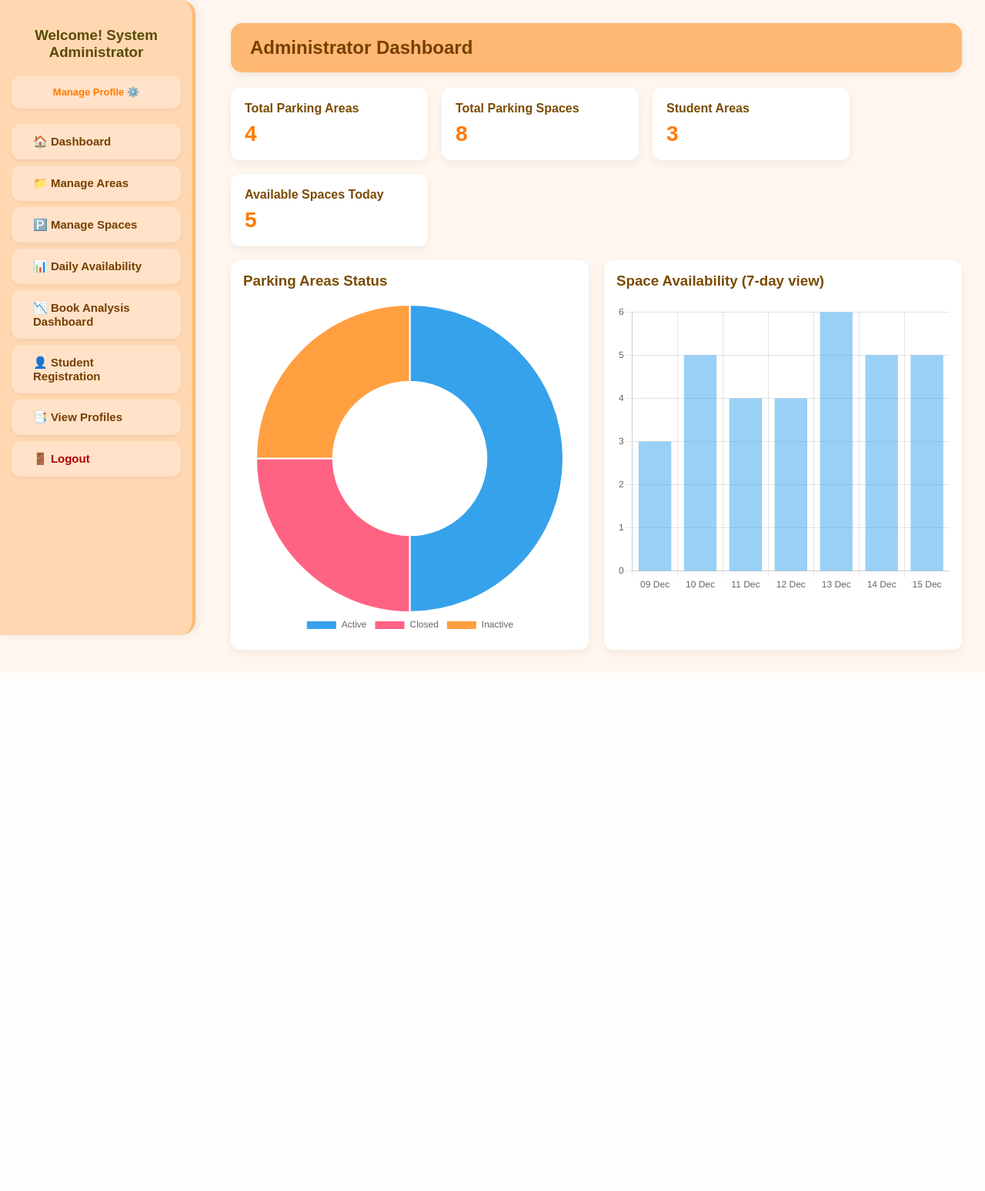
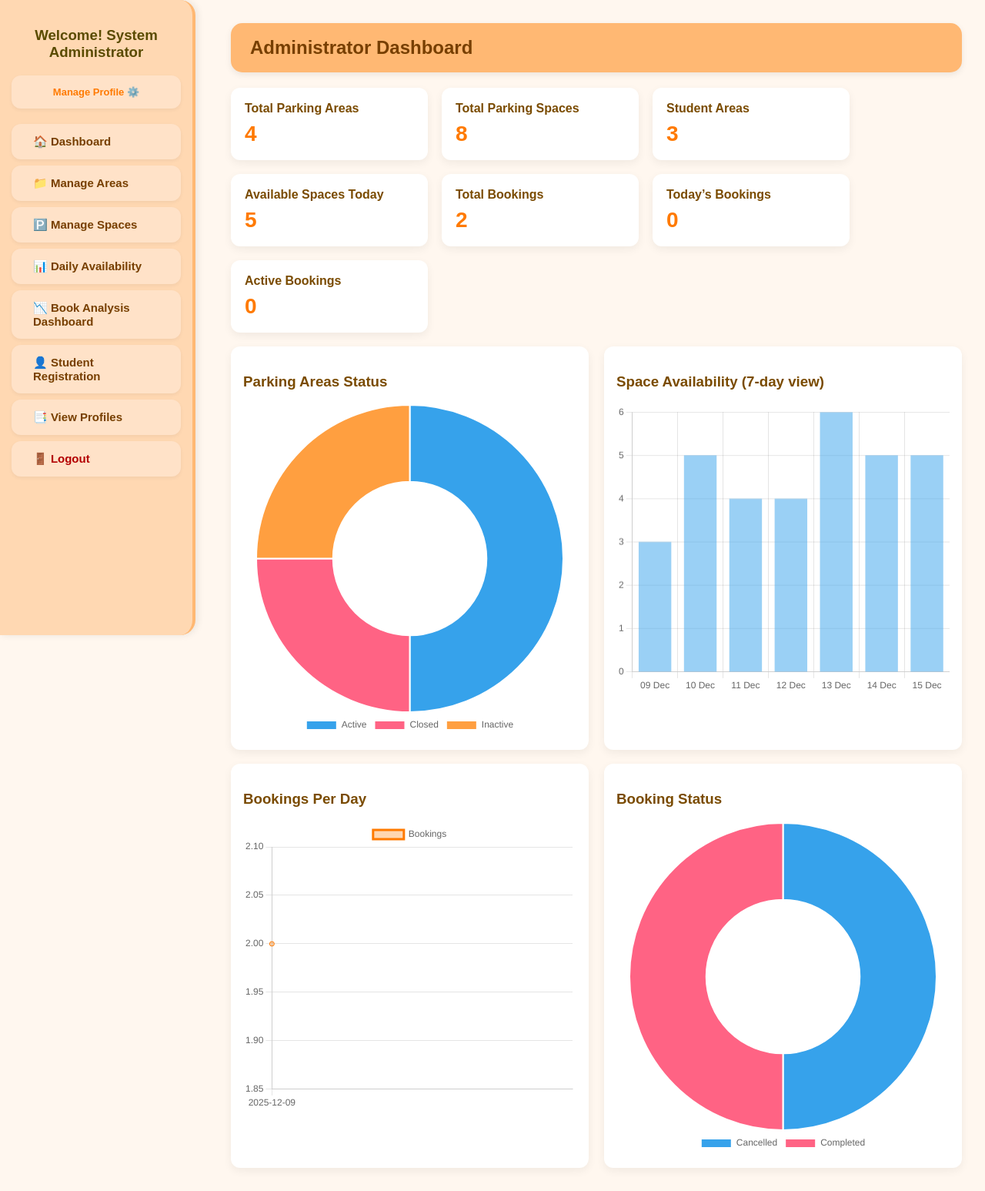
Before and after one commit to nanazailani/FKPark, a PHP site: page /FKPark/Module2/admin_dashboard.php in a window 1280 px wide. Shown: the whole page at 77% size. Before the commit the page ends 874 px from the top, so only its background shows below. Run offline with PHP 8.4, Linux system fonts and the light colour scheme; a user stored in the database is signed in; data comes from the database, SQL or seed files in the repository.

Commit message:
admin dahsboard update

```diff
--- a/Module2/admin_dashboard.php
+++ b/Module2/admin_dashboard.php
@@ -1,11 +1,13 @@
 <?php
 require '../config.php';
 if (session_status() === PHP_SESSION_NONE) session_start();
-//clear cache
+
+/* ================= CACHE CONTROL (UNCHANGED) ================= */
 header("Cache-Control: no-store, no-cache, must-revalidate, max-age=0");
 header("Pragma: no-cache");
 header("Expires: 0");
 
+/* ================= YOUR EXISTING FUNCTIONS ================= */
 function fetch_one($conn, $sql, $types = '', $params = []) {
     $stmt = $conn->prepare($sql);
     if (!$stmt) return 0;
@@ -17,6 +19,7 @@ function fetch_one($conn, $sql, $types = '', $params = []) {
     return $row ? $row[0] : 0;
 }
 
+/* ================= YOUR EXISTING COUNTS ================= */
 $total_areas   = fetch_one($conn, "SELECT COUNT(*) FROM parking_area");
 $total_spaces  = fetch_one($conn, "SELECT COUNT(*) FROM parking_space");
 $student_areas = fetch_one($conn, "SELECT COUNT(*) FROM parking_area WHERE AreaType = 'Student'");
@@ -28,9 +31,7 @@ $available_spaces = fetch_one($conn, "
     WHERE ss.StatusName = 'Available'
 ");
 
-/* Area status (grouped by StatusID / StatusName) */
-$area_status_labels = [];
-$area_status_data = [];
+/* ================= YOUR EXISTING AREA STATUS ================= */
 $area_status_labels = [];
 $area_status_data = [];
 
@@ -45,18 +46,56 @@ while ($r = $res->fetch_assoc()) {
     $area_status_data[] = (int)$r['cnt'];
 }
 
-while ($r = $res->fetch_assoc()) {
-    $area_status_labels[] = $r['name'];
-    $area_status_data[] = (int)$r['cnt'];
-}
-
-/* simple 7-day trend around current available spaces */
+/* ================= YOUR EXISTING TREND ================= */
 $trend_labels = [];
 $trend_values = [];
 $base = max(0,(int)$available_spaces);
 for ($i=6;$i>=0;$i--) {
     $trend_labels[] = date('d M', strtotime("-{$i} days"));
     $trend_values[] = max(0, $base + rand(-2,2));
+}
+
+/* ============================================================
+   ===== BOOKING ADDITION (NEW – DOES NOT TOUCH YOUR CODE) =====
+   ============================================================ */
+function count_booking($conn, $sql) {
+    $res = $conn->query($sql)->fetch_row();
+    return $res ? $res[0] : 0;
+}
+
+$total_bookings  = count_booking($conn, "SELECT COUNT(*) FROM booking");
+$today_bookings  = count_booking($conn, "SELECT COUNT(*) FROM booking WHERE BookingDate = CURDATE()");
+$active_bookings = count_booking($conn, "SELECT COUNT(*) FROM booking WHERE Status = 'Active'");
+
+/* Booking per day */
+$booking_dates = [];
+$booking_totals = [];
+
+$res = $conn->query("
+    SELECT BookingDate, COUNT(*) AS total
+    FROM booking
+    GROUP BY BookingDate
+    ORDER BY BookingDate
+");
+
+while ($r = $res->fetch_assoc()) {
+    $booking_dates[] = $r['BookingDate'];
+    $booking_totals[] = (int)$r['total'];
+}
+
+/* Booking status */
+$booking_status_labels = [];
+$booking_status_data = [];
+
+$res = $conn->query("
+    SELECT Status, COUNT(*) AS total
+    FROM booking
+    GROUP BY Status
+");
+
+while ($r = $res->fetch_assoc()) {
+    $booking_status_labels[] = $r['Status'];
+    $booking_status_data[] = (int)$r['total'];
 }
 ?>
 <!doctype html>
@@ -66,6 +105,8 @@ for ($i=6;$i>=0;$i--) {
   <title>Admin Dashboard — Module2</title>
   <link rel="stylesheet" href="../templates/admin_style.css">
   <script src="https://cdn.jsdelivr.net/npm/chart.js"></script>
+
+  <!-- ===== YOUR EXISTING STYLES (UNCHANGED) ===== -->
   <style>
     body { overflow-x: hidden; }
     .main-content { margin-left: 270px; padding: 30px; }
@@ -90,57 +131,93 @@ else echo '<div style="position:fixed;left:0;top:0;width:250px;height:100vh;back
   <div class="page-box">
     <header class="header">Administrator Dashboard</header>
 
+    <!-- ================= YOUR EXISTING CARDS ================= -->
     <section class="cards">
-      <div class="card"><div class="card-title">Total Parking Areas</div><div class="card-value"><?= intval($total_areas) ?></div></div>
-      <div class="card"><div class="card-title">Total Parking Spaces</div><div class="card-value"><?= intval($total_spaces) ?></div></div>
-      <div class="card"><div class="card-title">Student Areas</div><div class="card-value"><?= intval($student_areas) ?></div></div>
-      <div class="card"><div class="card-title">Available Spaces Today</div><div class="card-value"><?= intval($available_spaces) ?></div></div>
+      <div class="card"><div class="card-title">Total Parking Areas</div><div class="card-value"><?= $total_areas ?></div></div>
+      <div class="card"><div class="card-title">Total Parking Spaces</div><div class="card-value"><?= $total_spaces ?></div></div>
+      <div class="card"><div class="card-title">Student Areas</div><div class="card-value"><?= $student_areas ?></div></div>
+      <div class="card"><div class="card-title">Available Spaces Today</div><div class="card-value"><?= $available_spaces ?></div></div>
+
+      <!-- ===== BOOKING CARDS (NEW) ===== -->
+      <div class="card"><div class="card-title">Total Bookings</div><div class="card-value"><?= $total_bookings ?></div></div>
+      <div class="card"><div class="card-title">Today’s Bookings</div><div class="card-value"><?= $today_bookings ?></div></div>
+      <div class="card"><div class="card-title">Active Bookings</div><div class="card-value"><?= $active_bookings ?></div></div>
     </section>
 
-    <section class="panels" style="margin-top:18px;">
+    <!-- ================= YOUR EXISTING CHARTS ================= -->
+    <section class="panels">
       <div class="panel" style="flex:1;min-width:360px;">
-        <h3 style="margin-top:0;color:#7A4B00">Parking Areas Status</h3>
+        <h3 style="color:#7A4B00">Parking Areas Status</h3>
         <canvas id="areasStatusChart" height="260"></canvas>
       </div>
       <div class="panel" style="flex:1;min-width:360px;">
-        <h3 style="margin-top:0;color:#7A4B00">Space Availability (7-day view)</h3>
+        <h3 style="color:#7A4B00">Space Availability (7-day view)</h3>
         <canvas id="spaceTrendChart" height="260"></canvas>
+      </div>
+    </section>
+
+    <!-- ===== BOOKING CHARTS (NEW) ===== -->
+    <section class="panels" style="margin-top:18px;">
+      <div class="panel" style="flex:1;min-width:360px;">
+        <h3 style="color:#7A4B00">Bookings Per Day</h3>
+        <canvas id="bookingLineChart" height="260"></canvas>
+      </div>
+      <div class="panel" style="flex:1;min-width:360px;">
+        <h3 style="color:#7A4B00">Booking Status</h3>
+        <canvas id="bookingStatusChart" height="260"></canvas>
       </div>
     </section>
 
   </div>
 </div>
 
+<!-- ================= YOUR EXISTING JS ================= -->
 <script>
-const areaLabels = <?= json_encode($area_status_labels) ?>;
-const areaData = <?= json_encode($area_status_data) ?>;
-
 new Chart(document.getElementById('areasStatusChart'), {
   type: 'doughnut',
-  data: { labels: areaLabels, datasets: [{ data: areaData }] },
+  data: { labels: <?= json_encode($area_status_labels) ?>, datasets: [{ data: <?= json_encode($area_status_data) ?> }] },
   options: { plugins:{ legend:{ position:'bottom' } } }
 });
 
-const trendLabels = <?= json_encode($trend_labels) ?>;
-const trendValues = <?= json_encode($trend_values) ?>;
-
 new Chart(document.getElementById('spaceTrendChart'), {
   type: 'bar',
-  data: { labels: trendLabels, datasets: [{ label:'Available', data: trendValues }] },
+  data: { labels: <?= json_encode($trend_labels) ?>, datasets: [{ label:'Available', data: <?= json_encode($trend_values) ?> }] },
   options: { plugins:{ legend:{ display:false }}, scales:{ y:{ beginAtZero:true } } }
 });
 </script>
+
+<!-- ===== BOOKING JS (NEW) ===== -->
 <script>
-            //pageshow - event bila page show. e.g - tekan background
-            window.addEventListener("pageshow", function (event)
-            {
-                //true kalau the page is cached
-                if (event.persisted)
-                {
-                    //page reload
-                    window.location.reload();
-                }
-            });
-        </script>
+new Chart(document.getElementById('bookingLineChart'), {
+  type: 'line',
+  data: {
+    labels: <?= json_encode($booking_dates) ?>,
+    datasets: [{
+      label: 'Bookings',
+      data: <?= json_encode($booking_totals) ?>,
+      borderColor: '#FF7A00',
+      backgroundColor: 'rgba(255,122,0,0.3)',
+      fill: true,
+      tension: 0.3
+    }]
+  }
+});
+
+new Chart(document.getElementById('bookingStatusChart'), {
+  type: 'doughnut',
+  data: {
+    labels: <?= json_encode($booking_status_labels) ?>,
+    datasets: [{ data: <?= json_encode($booking_status_data) ?> }]
+  },
+  options: { plugins:{ legend:{ position:'bottom' } } }
+});
+</script>
+
+<script>
+window.addEventListener("pageshow", function (event) {
+    if (event.persisted) window.location.reload();
+});
+</script>
+
 </body>
 </html>
```
